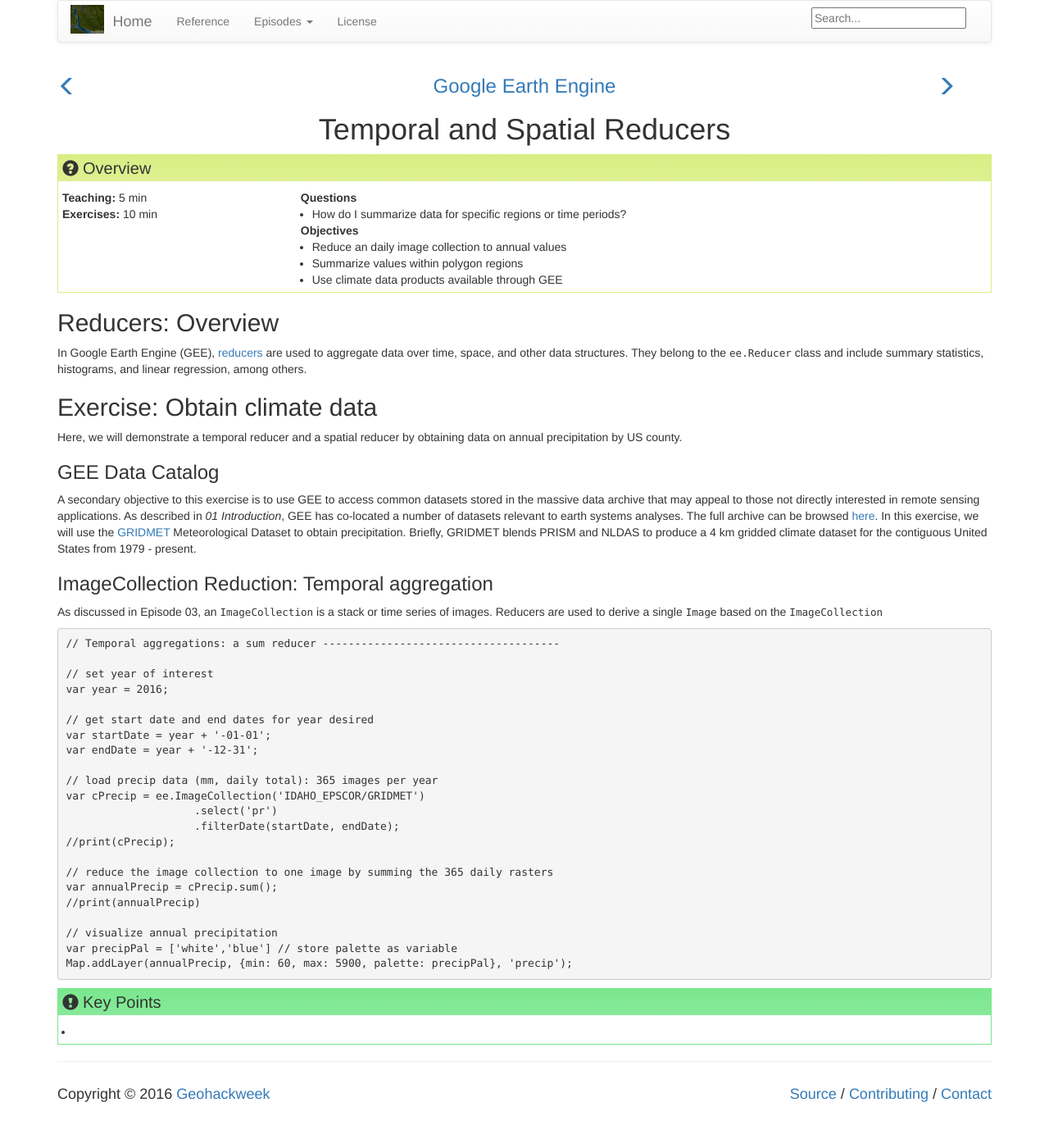
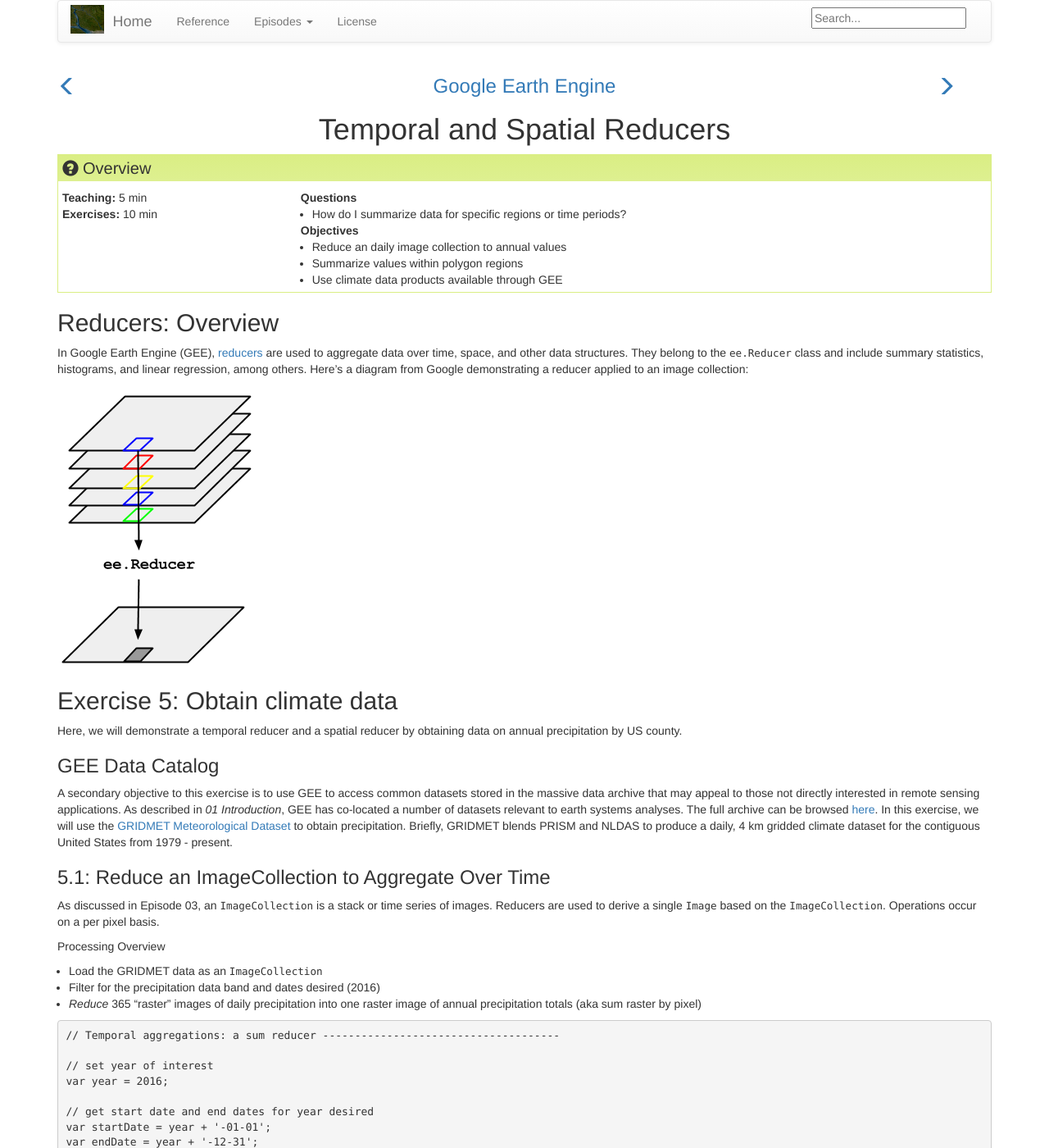
Before and after one commit to geohackweek/GoogleEarthEngine, a Jekyll site: the page built from _episodes/05-reducers.md, in a window 1280 px wide and 1400 px high. Shown: the whole window at 82% size. Built offline with Jekyll 4.4.1, drawn with Linux system fonts in a browser that asks for light colours.

Commit message:
cleaning out fig folder

````diff
--- a/_episodes/05-reducers.md
+++ b/_episodes/05-reducers.md
@@ -14,16 +14,24 @@ keypoints:
 
 ## Reducers: Overview
 
-In Google Earth Engine (GEE), [reducers](https://developers.google.com/earth-engine/reducers_intro) are used to aggregate data over time, space, and other data structures. They belong to the `ee.Reducer` class and include summary statistics, histograms, and linear regression, among others.
+In Google Earth Engine (GEE), [reducers](https://developers.google.com/earth-engine/reducers_intro) are used to aggregate data over time, space, and other data structures. They belong to the `ee.Reducer` class and include summary statistics, histograms, and linear regression, among others. Here's a diagram from Google demonstrating a reducer applied to an image collection:
 
-## Exercise: Obtain climate data
+<img src="../fig/GEE_Reduce_ImageCollection.png" border = "10">
+
+## Exercise 5: Obtain climate data
 Here, we will demonstrate a temporal reducer and a spatial reducer by obtaining data on annual precipitation by US county.
 
 ### GEE Data Catalog
-A secondary objective to this exercise is to use GEE to access common datasets stored in the massive data archive that may appeal to those not directly interested in remote sensing applications. As described in *01 Introduction*, GEE has co-located a number of datasets relevant to earth systems analyses. The full archive can be browsed [here](https://code.earthengine.google.com/datasets/). In this exercise, we will use the [GRIDMET](https://code.earthengine.google.com/dataset/IDAHO_EPSCOR/GRIDMET) Meteorological Dataset to obtain precipitation. Briefly, GRIDMET blends PRISM and NLDAS to produce a 4 km gridded climate dataset for the contiguous United States from 1979 - present.
+A secondary objective to this exercise is to use GEE to access common datasets stored in the massive data archive that may appeal to those not directly interested in remote sensing applications. As described in _01 Introduction_, GEE has co-located a number of datasets relevant to earth systems analyses. The full archive can be browsed [here](https://code.earthengine.google.com/datasets/). In this exercise, we will use the [GRIDMET Meteorological Dataset](https://code.earthengine.google.com/dataset/IDAHO_EPSCOR/GRIDMET)  to obtain precipitation. Briefly, GRIDMET blends PRISM and NLDAS to produce a daily, 4 km gridded climate dataset for the contiguous United States from 1979 - present.
 
-### ImageCollection Reduction: Temporal aggregation
-As discussed in Episode 03, an `ImageCollection` is a stack or time series of images. Reducers are used to derive a single `Image` based on the `ImageCollection`
+### 5.1: Reduce an ImageCollection to Aggregate Over Time
+As discussed in Episode 03, an `ImageCollection` is a stack or time series of images. Reducers are used to derive a single `Image` based on the `ImageCollection`. Operations occur on a per pixel basis.
+
+Processing Overview
+
+* Load the GRIDMET data as an `ImageCollection`
+* Filter for the precipitation data band and dates desired (2016)
+* _Reduce_ 365 "raster" images of daily precipitation into one raster image of annual precipitation totals (aka sum raster by pixel)
 
 ```javascript
 // Temporal aggregations: a sum reducer -------------------------------------
````
Also changed, not shown: fig/1dPlot_green.png (deleted), fig/2dPlot.png (deleted), fig/2dPlotEnhanced.png (deleted), fig/GEE_Reduce_ImageCollection.png (added), fig/JJA.png (deleted), fig/delTemperature.png (deleted), fig/dsContents.png (deleted), fig/dsContentsMask.jpg (deleted), fig/ghw-logo.jpg (deleted), fig/globalDailyMeanAirTemp.png (deleted), fig/seasonal.png (deleted), fig/simple1D.png (deleted), fig/sst.png (deleted), fig/sstMsk.png (deleted), 3 more files.
